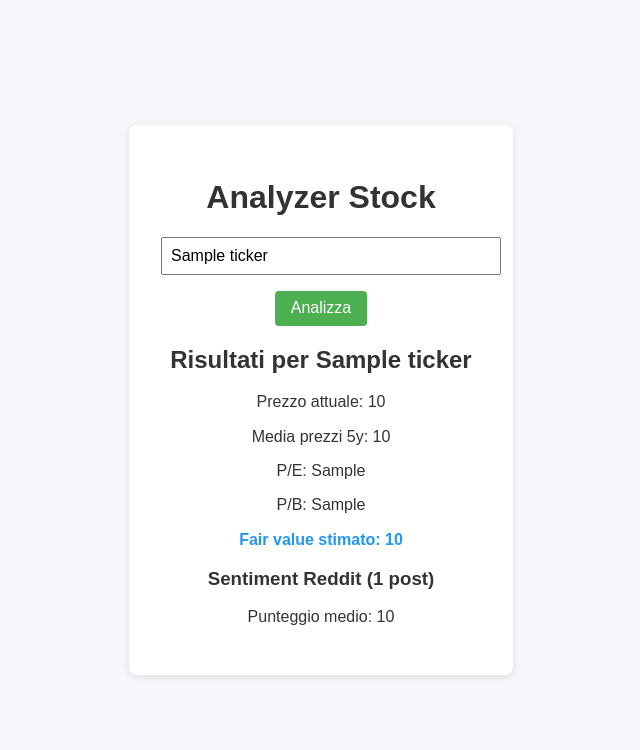
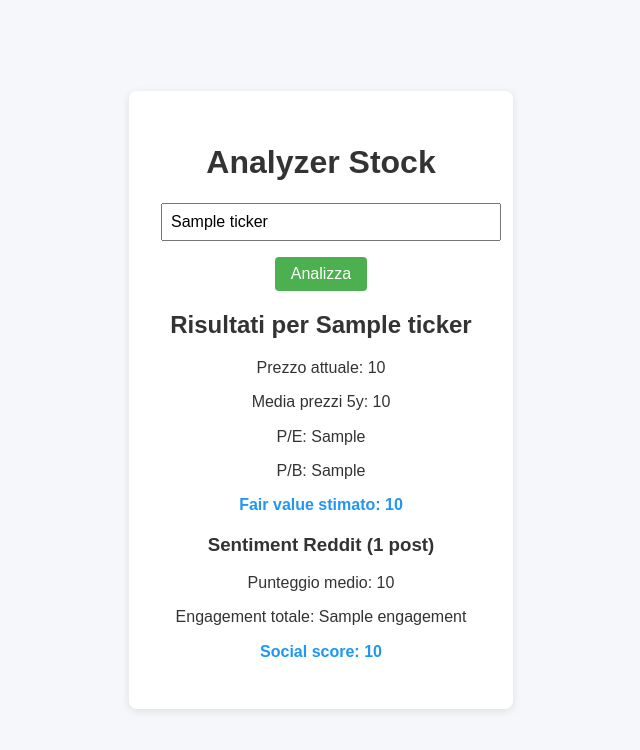
Before and after one commit to umbes18/AnalyzerStock, a Flask app: template templates/index.html in a window 1280 px wide. Shown: the top 750 px of the page, without its empty margins (319-959 px from the left). Run offline with Flask 3, Linux system fonts and the light colour scheme; the template is opened without the code that fills it: most values are stand-ins (such as "Sample title", 1, 10 or a date in 2020).

Commit message:
Add Reddit engagement scoring

```diff
--- a/app.py
+++ b/app.py
@@ -22,20 +22,38 @@ else:
 
 analyzer = SentimentIntensityAnalyzer()
 
-# get social sentiment from Reddit
+# get social sentiment and engagement from Reddit across multiple subreddits
 
 def reddit_sentiment(ticker):
+    """Return sentiment, engagement and a social score for a ticker."""
     if not reddit:
-        return {'count': 0, 'sentiment': 0}
+        return {'count': 0, 'sentiment': 0, 'engagement': 0, 'score': 0}
+
     query = ticker.upper()
-    posts = reddit.subreddit('stocks').search(query, limit=25)
-    scores = []
-    for post in posts:
-        vs = analyzer.polarity_scores(post.title)
-        scores.append(vs['compound'])
-    if not scores:
-        return {'count': 0, 'sentiment': 0}
-    return {'count': len(scores), 'sentiment': np.mean(scores)}
+    subreddits = ['stocks', 'wallstreetbets', 'investing']
+    posts_data = []
+    for sub in subreddits:
+        for post in reddit.subreddit(sub).search(query, limit=15):
+            vs = analyzer.polarity_scores(post.title)
+            posts_data.append({
+                'compound': vs['compound'],
+                'upvotes': getattr(post, 'score', 0),
+                'comments': getattr(post, 'num_comments', 0),
+            })
+
+    if not posts_data:
+        return {'count': 0, 'sentiment': 0, 'engagement': 0, 'score': 0}
+
+    sentiment = np.mean([p['compound'] for p in posts_data])
+    engagement = sum(p['upvotes'] + p['comments'] for p in posts_data)
+    social_score = float(sentiment) * np.log1p(engagement)
+
+    return {
+        'count': len(posts_data),
+        'sentiment': sentiment,
+        'engagement': engagement,
+        'score': social_score,
+    }
 
 
 def fair_value_estimate(ticker):
--- a/templates/index.html
+++ b/templates/index.html
@@ -27,6 +27,8 @@
         <div class="sentiment">
             <h3>Sentiment Reddit ({{ sentiment.count }} post)</h3>
             <p>Punteggio medio: {{ sentiment.sentiment | round(2) }}</p>
+            <p>Engagement totale: {{ sentiment.engagement }}</p>
+            <p class="fair">Social score: {{ sentiment.score | round(2) }}</p>
         </div>
         {% endif %}
     </div>
```
Also changed, not shown: tests/test_app.py (+23 -1 lines), README.md.
